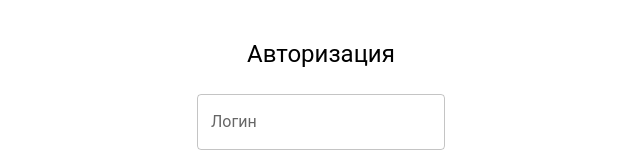
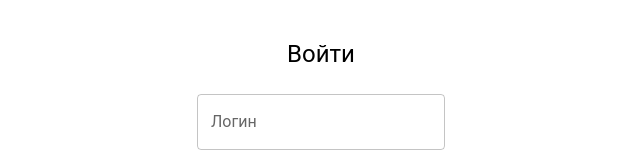
Before and after one commit to daniltro/my-app, a React (Create React App) app: page /#/login in a window 1280 px wide. Shown: the top 160 px of the page, without its empty margins (319-959 px from the left). Built offline with nearby package versions, Linux system fonts and the light colour scheme.

Commit message:
edit h4 in loginPage

```diff
--- a/src/components/loginPage/loginPage.tsx
+++ b/src/components/loginPage/loginPage.tsx
@@ -33,7 +33,7 @@ export const LoginPage: React.FC = () => {
         "Token saved to localStorage:",
         localStorage.getItem("authToken")
       );
-      navigate("/"); // Redirect to home page
+      navigate("/");
     }
   }, [auth.status, auth.token, navigate]);
 
@@ -46,7 +46,7 @@ export const LoginPage: React.FC = () => {
         sx={{ pt: 5 }}
       >
         <Typography variant="h4" gutterBottom>
-          Авторизация
+          Войти
         </Typography>
         <form onSubmit={handleSubmit}>
           <div>
```
